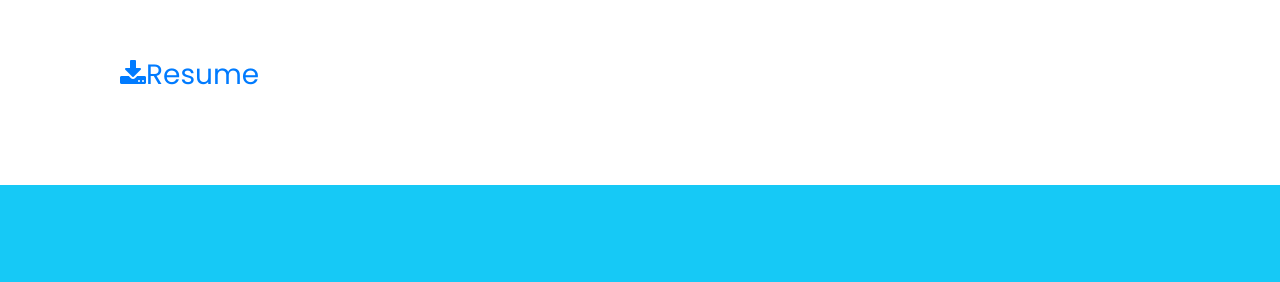
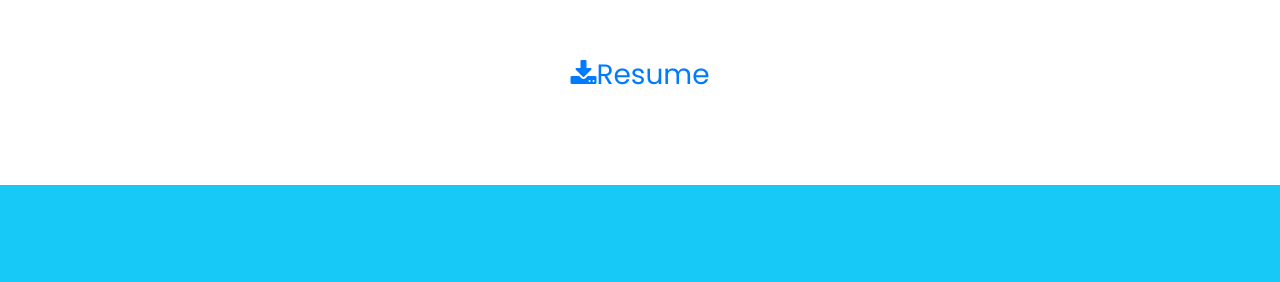
Before and after one commit to shekhardixit/Shekhar-Web-Portfolio.github.io, a plain HTML site: page Index.html in a window 1280 px wide. Shown: the part 2212-2494 px from the top of the page. Drawn offline with nearby package versions, Linux system fonts and the light colour scheme; animation ran at ten frames a second; a script that the page names is missing.

Commit message:
Updated my portfolio

```diff
--- a/Index.html
+++ b/Index.html
@@ -220,7 +220,7 @@
 <!--***************************************************************************Adding Resume div******************************************************************************-->
 
     <section class="cvdiv">
-        <div class="container" data-aos="zoom-in-up">
+        <div class="container d-flex justify-content-around align-items-center" data-aos="zoom-in-up">
             <div class="row">
                 <div class="resumediv">
                     <h3><a href="Resume/ShekharDixit_Resume.pdf"><i class="fa fa-download"></i>Resume</a></h3>
```
